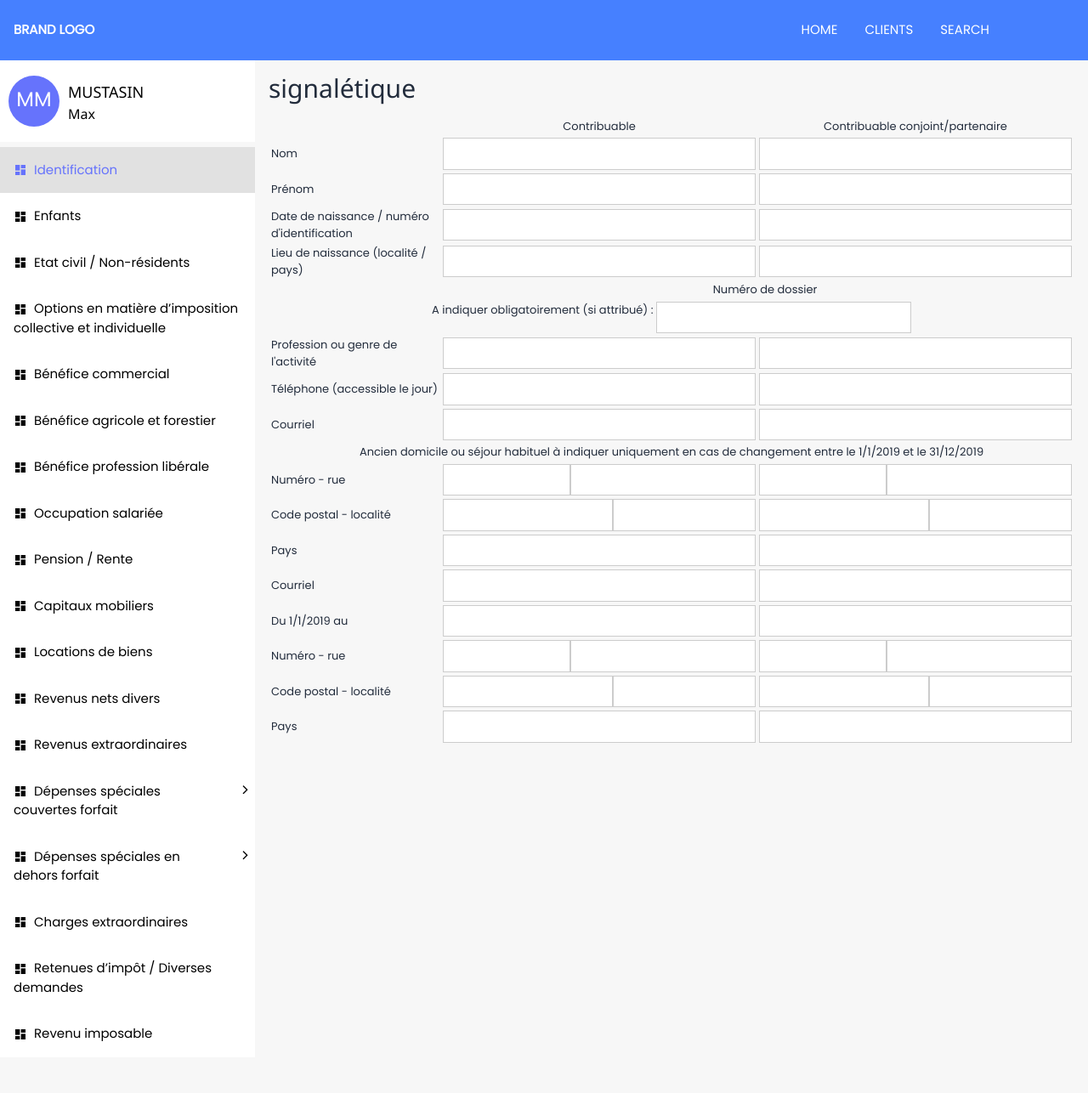
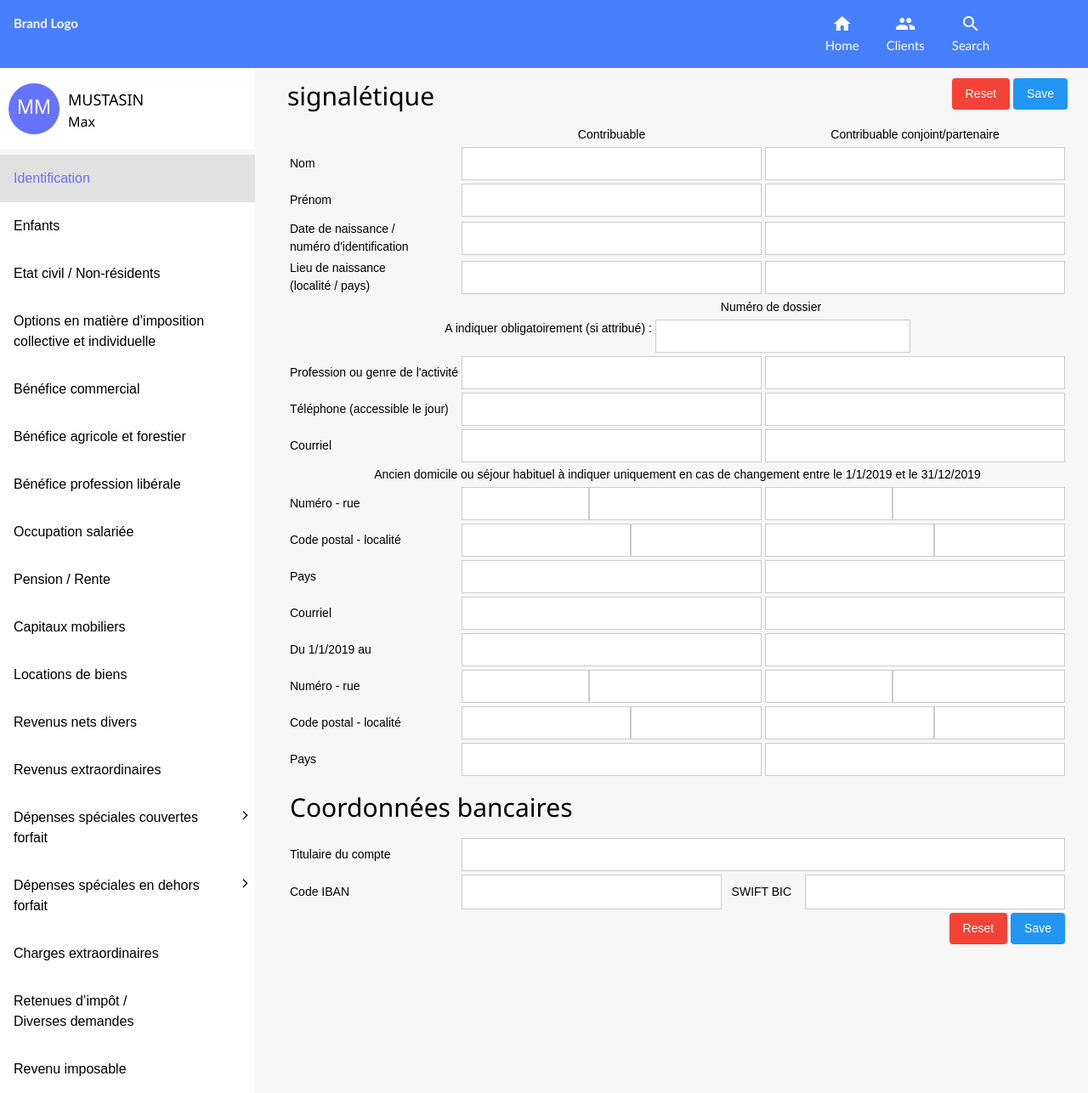
Before and after one commit to rjabdurrahman/pdf_project_design, a plain HTML site: page index.html in a window 1280 px wide. Shown: the whole page at 85% size. Before the commit the page ends 1244 px from the top, so only its background shows below. Drawn offline with nearby package versions, Linux system fonts and the light colour scheme.

Commit message:
Changed: fonts and margins

```diff
--- a/css/style.scss
+++ b/css/style.scss
@@ -3,27 +3,11 @@ $primary-color: #4680ff;
 $b-color: #222c3c;
 $secondary-color: #6673FC;
 $body-color: #F7F7F7;
-::-webkit-scrollbar {
-    width: 6px;
-}
-
-::-webkit-scrollbar-track {
-    box-shadow: inset 0 0 2px lightgray;
-}
-
-::-webkit-scrollbar-thumb {
-    background: lightblue;
-}
-
-::-webkit-scrollbar-thumb:hover {
-    background: $secondary-color;
-    border-radius: 3px;
-}
-
 body {
     background-color: $body-color;
     color: $b-color;
-    font-family: 'Poppins', sans-serif;
+    // font-family: 'Poppins', sans-serif;
+    font-family: Arial, Helvetica, sans-serif;
 }
 
 .flex {
@@ -42,10 +26,18 @@ header {
     background-color: $primary-color !important;
     a {
         text-decoration: none;
-        text-transform: uppercase;
+        text-transform: capitalize;
+        font-family: "Trebuchet MS", sans-serif !important;
+        text-align: center;
     }
     a:hover {
         font-weight: bold;
+    }
+    a label {
+        display: block;
+    }
+    a label.text {
+        margin-top: -4px;
     }
     .w3-right {
         margin-right: 100px;
@@ -55,6 +47,7 @@ header {
 .left-nav {
     max-width: 300px;
     min-height: calc(100vh - 70.4px);
+    font-size: 16px;
     .w3-button {
         white-space: normal;
     }
@@ -126,10 +119,21 @@ header {
 }
 
 .form-input {
+    margin-left: 38px;
+    margin-right: 24px;
     width: 100%;
-    font-size: 13px;
+    font-size: 14px;
+    color: black !important;
+    font-family: Arial, Helvetica, sans-serif;
+    .w3-center {
+        display: block;
+    }
+    .top {
+        display: flex;
+        justify-content: space-between;
+    }
+    .actions {
+        margin-top: 12px;
+        text-align: right;
+    }
 }
-
-.form-input .w3-center {
-    display: block;
-}
--- a/index.html
+++ b/index.html
@@ -18,12 +18,21 @@
     <header>
         <div class="w3-bar top-nav">
             <div class="w3-left">
-                <a href="#" class="w3-bar-item w3-padding-24">Brand Logo</a>
+                <a href="#" class="w3-bar-item w3-padding-16">Brand Logo</a>
             </div>
             <div class="w3-right">
-                <a href="#" class="w3-bar-item w3-padding-24">Home</a>
-                <a href="#" class="w3-bar-item w3-padding-24">Clients</a>
-                <a href="#" class="w3-bar-item w3-padding-24">Search</a>
+                <a href="#" class="w3-bar-item w3-padding-16">
+                    <label><span class="material-icons">home</span></label>
+                    <label class="text">Home</label>
+                </a>
+                <a href="#" class="w3-bar-item w3-padding-16">
+                    <label><span class="material-icons">group</span></label>
+                    <label class="text">Clients</label>
+                </a>
+                <a href="#" class="w3-bar-item w3-padding-16">
+                    <label><span class="material-icons">search</span></label>
+                    <label class="text">Search</label>
+                </a>
             </div>
         </div>
     </header>
@@ -36,35 +45,34 @@
                     <h4>Max</h4>
                 </div>
             </div>
-            <a href="#" class="w3-bar-item w3-button w3-padding-16 active"><i
-                    class="material-icons">dashboard</i>Identification</a>
-            <a href="#" class="w3-bar-item w3-button w3-padding-16"><i class="material-icons">dashboard</i>Enfants</a>
-            <a href="#" class="w3-bar-item w3-button w3-padding-16"><i class="material-icons">dashboard</i>Etat civil /
+            <a href="#" class="w3-bar-item w3-button w3-padding-16 active">Identification</a>
+            <a href="#" class="w3-bar-item w3-button w3-padding-16">Enfants</a>
+            <a href="#" class="w3-bar-item w3-button w3-padding-16">Etat civil /
                 Non-résidents</a>
-            <a href="#" class="w3-bar-item w3-button w3-padding-16"><i class="material-icons">dashboard</i>Options en
+            <a href="#" class="w3-bar-item w3-button w3-padding-16">Options en
                 matière d’imposition collective et individuelle</a>
-            <a href="#" class="w3-bar-item w3-button w3-padding-16"><i class="material-icons">dashboard</i>Bénéfice
+            <a href="#" class="w3-bar-item w3-button w3-padding-16">Bénéfice
                 commercial</a>
-            <a href="#" class="w3-bar-item w3-button w3-padding-16"><i class="material-icons">dashboard</i>Bénéfice
+            <a href="#" class="w3-bar-item w3-button w3-padding-16">Bénéfice
                 agricole et forestier</a>
-            <a href="#" class="w3-bar-item w3-button w3-padding-16"><i class="material-icons">dashboard</i>Bénéfice
+            <a href="#" class="w3-bar-item w3-button w3-padding-16">Bénéfice
                 profession libérale</a>
-            <a href="#" class="w3-bar-item w3-button w3-padding-16"><i class="material-icons">dashboard</i>Occupation
+            <a href="#" class="w3-bar-item w3-button w3-padding-16">Occupation
                 salariée</a>
-            <a href="#" class="w3-bar-item w3-button w3-padding-16"><i class="material-icons">dashboard</i>Pension /
+            <a href="#" class="w3-bar-item w3-button w3-padding-16">Pension /
                 Rente</a>
-            <a href="#" class="w3-bar-item w3-button w3-padding-16"><i class="material-icons">dashboard</i>Capitaux
+            <a href="#" class="w3-bar-item w3-button w3-padding-16">Capitaux
                 mobiliers</a>
-            <a href="#" class="w3-bar-item w3-button w3-padding-16"><i class="material-icons">dashboard</i>Locations de
+            <a href="#" class="w3-bar-item w3-button w3-padding-16">Locations de
                 biens</a>
-            <a href="#" class="w3-bar-item w3-button w3-padding-16"><i class="material-icons">dashboard</i>Revenus nets
+            <a href="#" class="w3-bar-item w3-button w3-padding-16">Revenus nets
                 divers</a>
-            <a href="#" class="w3-bar-item w3-button w3-padding-16"><i class="material-icons">dashboard</i>Revenus
+            <a href="#" class="w3-bar-item w3-button w3-padding-16">Revenus
                 extraordinaires</a>
 
             <div class="w3-dropdown-click">
                 <div class="flex">
-                    <a class="w3-button w3-padding-16"><i class="material-icons">dashboard</i>Dépenses spéciales
+                    <a class="w3-button w3-padding-16">Dépenses spéciales
                         couvertes
                         forfait</a>
                     <span class="arrow"></span>
@@ -80,7 +88,7 @@
             </div>
             <div class="w3-dropdown-click">
                 <div class="flex">
-                    <a class="w3-button w3-padding-16"><i class="material-icons">dashboard</i>Dépenses spéciales en
+                    <a class="w3-button w3-padding-16">Dépenses spéciales en
                         dehors
                         forfait</a>
                     <span class="arrow rotate"></span>
@@ -92,15 +100,21 @@
                     <a href="#" class="w3-bar-item w3-button">Pertes d’exploitation reportables</a>
                 </div>
             </div>
-            <a href="#" class="w3-bar-item w3-button w3-padding-16"><i class="material-icons">dashboard</i>Charges
+            <a href="#" class="w3-bar-item w3-button w3-padding-16">Charges
                 extraordinaires</a>
-            <a href="#" class="w3-bar-item w3-button w3-padding-16"><i class="material-icons">dashboard</i>Retenues
-                d’impôt / Diverses demandes</a>
-            <a href="#" class="w3-bar-item w3-button w3-padding-16"><i class="material-icons">dashboard</i>Revenu
+            <a href="#" class="w3-bar-item w3-button w3-padding-16">Retenues
+                d’impôt /<br> Diverses demandes</a>
+            <a href="#" class="w3-bar-item w3-button w3-padding-16">Revenu
                 imposable</a>
         </div>
-        <div class="w3-container form-input">
-            <h2>signalétique</h2>
+        <div class="form-input">
+            <div class="top">
+                <h2>signalétique</h2>
+                <div class="actions">
+                    <button class="w3-btn w3-red w3-round">Reset</button>
+                    <button class="w3-btn w3-blue w3-round">Save</button>
+                </div>
+            </div>
             <table style="width: 100%;">
                 <tr>
                     <td style="width: 200px;"></td>
@@ -135,7 +149,7 @@
                 </tr>
                 <tr>
                     <td>
-                        <label>Date de naissance / numéro d'identification</label>
+                        <label>Date de naissance /<br> numéro d'identification</label>
                     </td>
                     <td>
                         <input class="w3-input w3-border" type="text">
@@ -146,7 +160,7 @@
                 </tr>
                 <tr>
                     <td>
-                        <label>Lieu de naissance (localité / pays)</label>
+                        <label>Lieu de naissance <br>(localité / pays)</label>
                     </td>
                     <td>
                         <input class="w3-input w3-border" type="text">
@@ -319,6 +333,38 @@
                         <input class="w3-input w3-border" type="text">
                     </td>
                 </tr>
+                <tr>
+                    <td colspan="3">
+                        <h2>Coordonnées bancaires</h2>
+                    </td>
+                </tr>
+                <tr>
+                    <td>
+                        <label>Titulaire du compte</label>
+                    </td>
+                    <td colspan="2">
+                        <input class="w3-input w3-border" type="text">
+                    </td>
+                </tr>
+                <tr>
+                    <td>
+                        <label>Code IBAN</label>
+                    </td>
+                    <td colspan="2">
+                        <div class="flex">
+                            <input class="w3-input w3-border" type="text">
+                            <label style="width: 180px;margin: 10px 12px;">SWIFT BIC</label>
+                            <input class="w3-input w3-border" type="text">
+                        </div>
+                    </td>
+                    <tr>
+                        <td colspan="2"></td>
+                        <td style="text-align: right;">
+                            <button class="w3-btn w3-red w3-round">Reset</button>
+                            <button class="w3-btn w3-blue w3-round">Save</button>
+                        </td>
+                    </tr>
+                </tr>
             </table>
         </div>
         <script>
```
Also changed, not shown: css/style.css, 1 other file.
